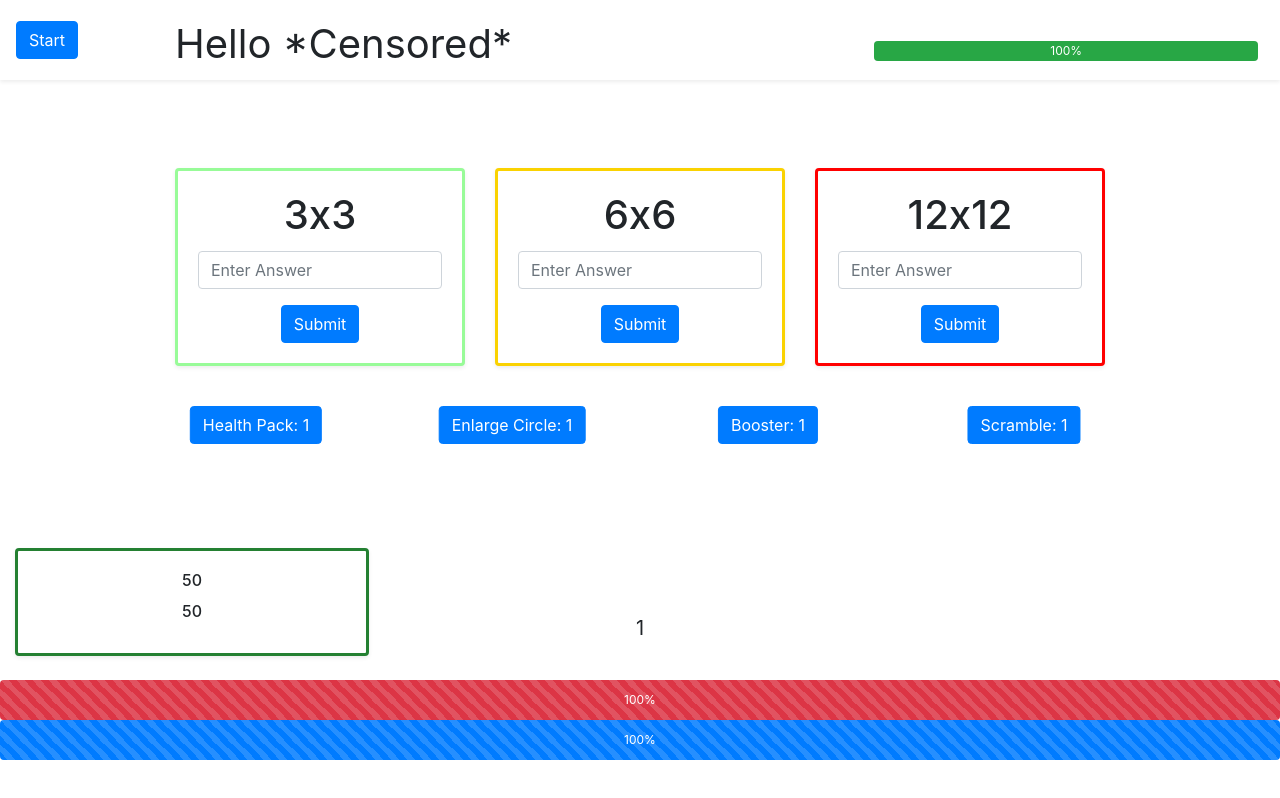
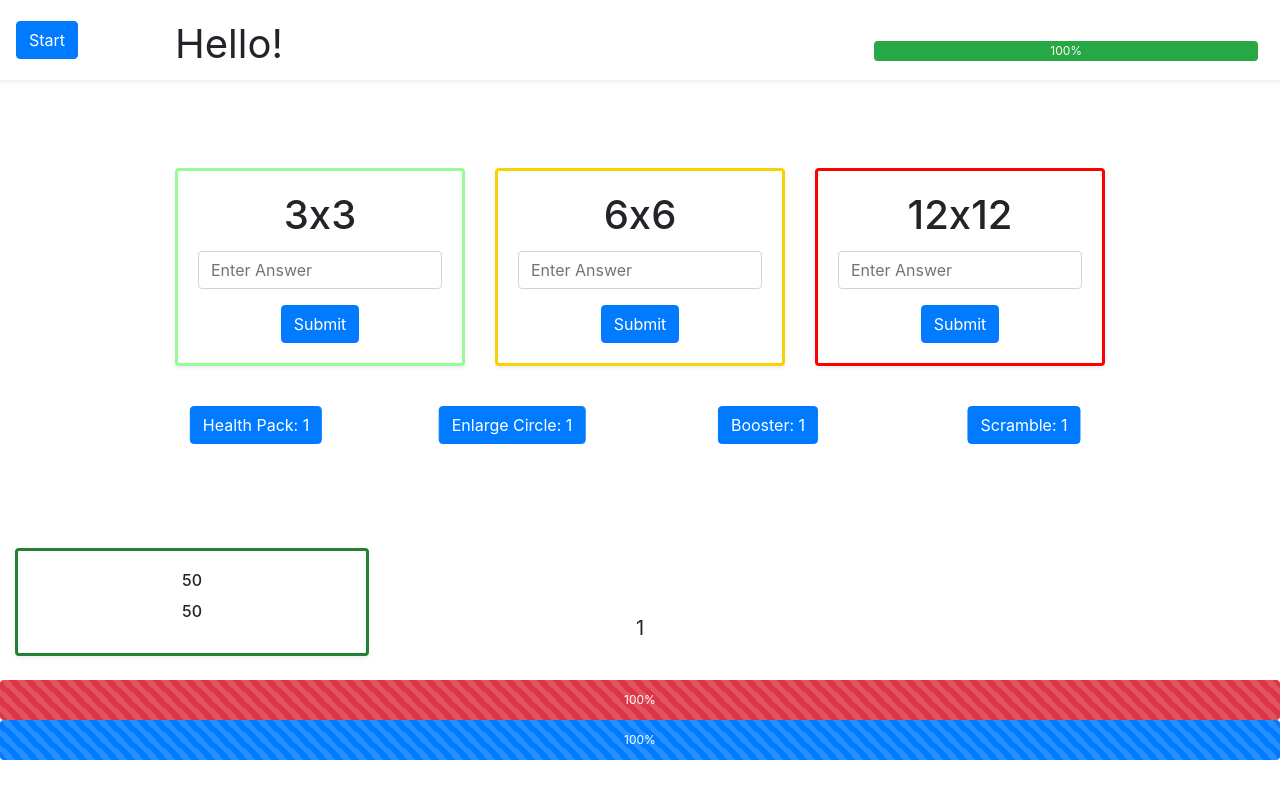
Before and after one commit to avisaxena33/HackILL2019Multi, a website: page public/game.html in a window 1280 px wide. Drawn offline with nearby package versions, Linux system fonts and the light colour scheme; no server answers.

Commit message:
sanitized code

```diff
--- a/index.js
+++ b/index.js
@@ -94,7 +94,7 @@ io.on("connection", function(socket)
         })
 
         if (playerList.length == 1) {
-            console.log("we found winner");
+            console.log("Winner Found!");
             io.to(playerList[0].id).emit("winner");
         } else {
             socket.emit("lifeCount", connections);
--- a/public/game.html
+++ b/public/game.html
@@ -24,7 +24,7 @@
   </head>
   <body>
   <div class="container" style="position: relative; top: 20px;">
-    <h1 class="my-0 mr-md-auto font-weight-normal" id="namebar">Hello *Censored*</h1s>
+    <h1 class="my-0 mr-md-auto font-weight-normal" id="namebar">Hello!</h1s>
   </div>
   <div class="container">
     <nav class="navbar navbar-dark shadow-sm fixed-top navbar-giveFat">
--- a/public/login.js
+++ b/public/login.js
@@ -18,7 +18,6 @@ document.addEventListener("DOMContentLoaded", function()
 
 function enterName()
 {
-    console.log("entered entername func");
     socket.emit("newPlayer", name);
 }
 
--- a/public/user.js
+++ b/public/user.js
@@ -118,10 +118,6 @@ socket.on("winner", function() {
 function checker()
 {
     ans1 = parseInt(document.getElementById("answer1").value);
-
-
-
-
     if (!(ans1 == "" || ans1.length == 0 || ans1 == null))
     {
         if (ans1 == pSet[1])
```
Also changed, not shown: public/index.html (+1 -1 lines).
